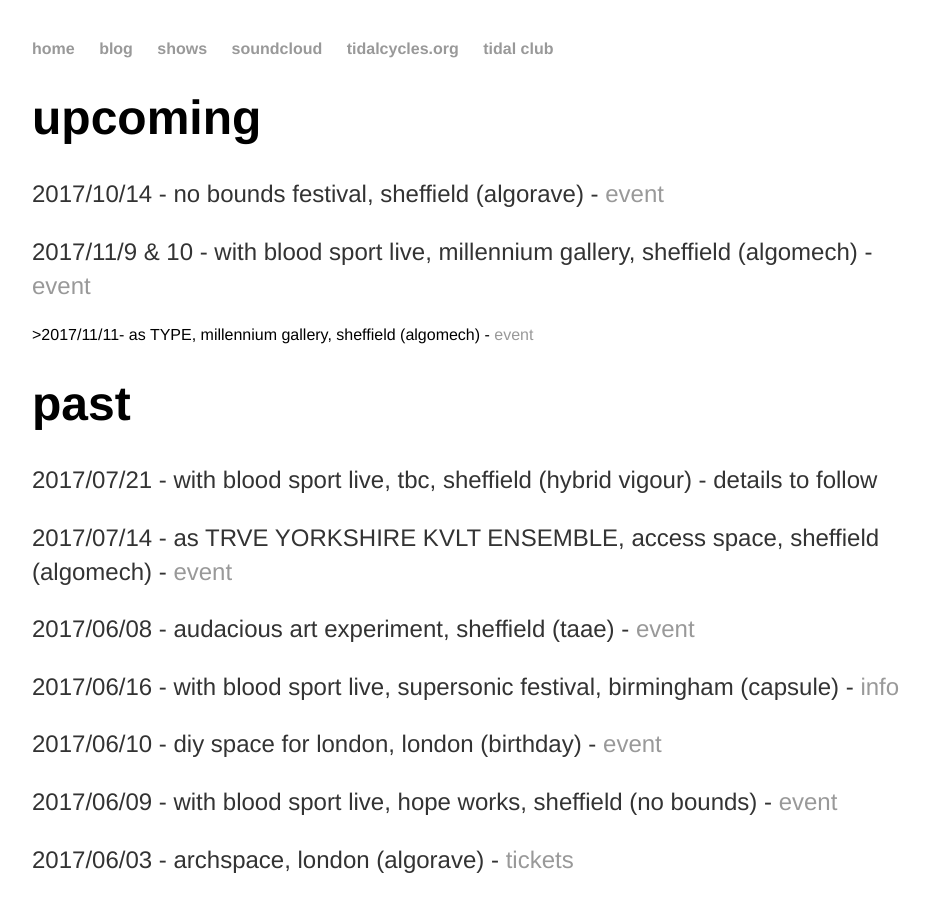
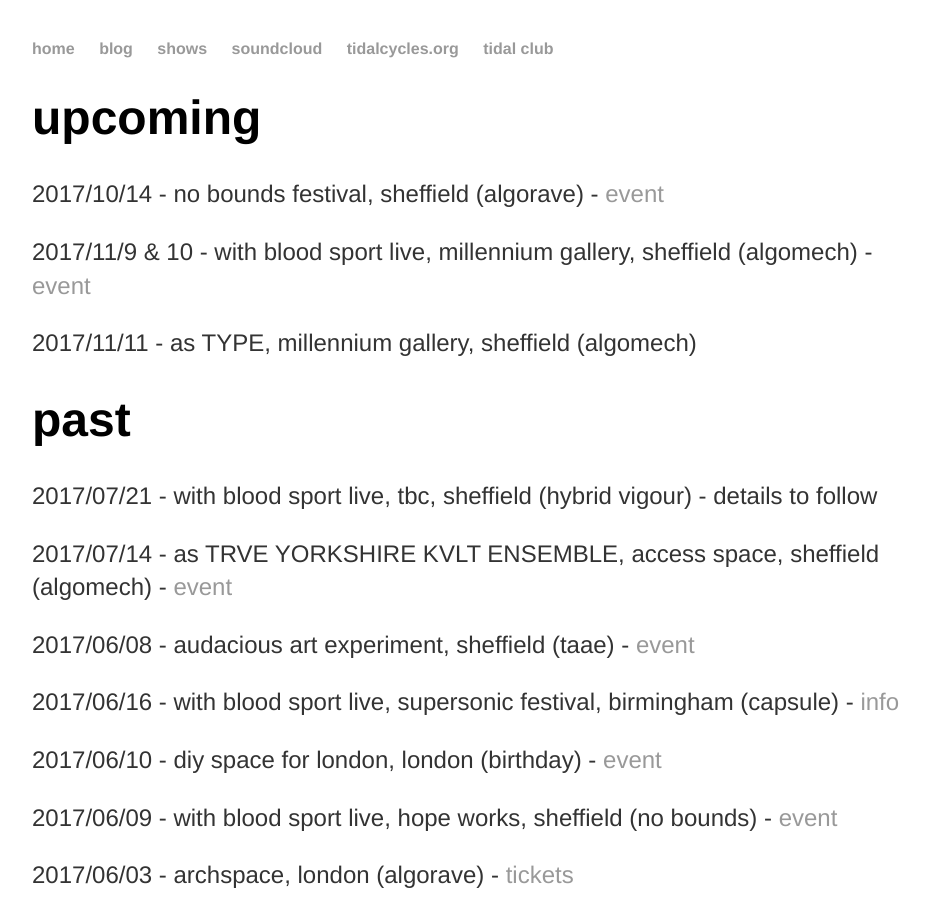
Before and after one commit to heavy-lifting/heavy-lifting.github.io, a Jekyll site: the page built from shows.html, in a window 1280 px wide and 900 px high. Shown: the whole window, without its empty margins (160-1089 px from the left). Built offline with Jekyll 4.4.1, drawn with Linux system fonts in a browser that asks for light colours.

Commit message:
Update shows.html

```diff
--- a/shows.html
+++ b/shows.html
@@ -7,7 +7,8 @@ title: shows
 	<h1>upcoming</h1>
 	<p>2017/10/14 - no bounds festival, sheffield (algorave) - <a href="https://www.facebook.com/events/448455998852215/?ref=ts&fref=ts&__nodl" target="_blank">event</a></p>
         <p>2017/11/9 & 10 - with blood sport live, millennium gallery, sheffield (algomech) - <a href ="https://m.facebook.com/events/424124574649547/?ref=ts&fref=ts&__nodl" target="_blank">event</a></p>
-	>2017/11/11- as TYPE, millennium gallery, sheffield (algomech) - <a href ="https://m.facebook.com/events/266387157123061?ref=content_filter" target="_blank">event</a></p
+	<p>2017/11/11 - as TYPE, millennium gallery, sheffield (algomech)</p>
+
 </div><!-- /.blurb -->
 
 <div class="past"> <!-- DON'T FORGET TO UPDATE THE 'SHOWS' PAGE TOO-->
```
